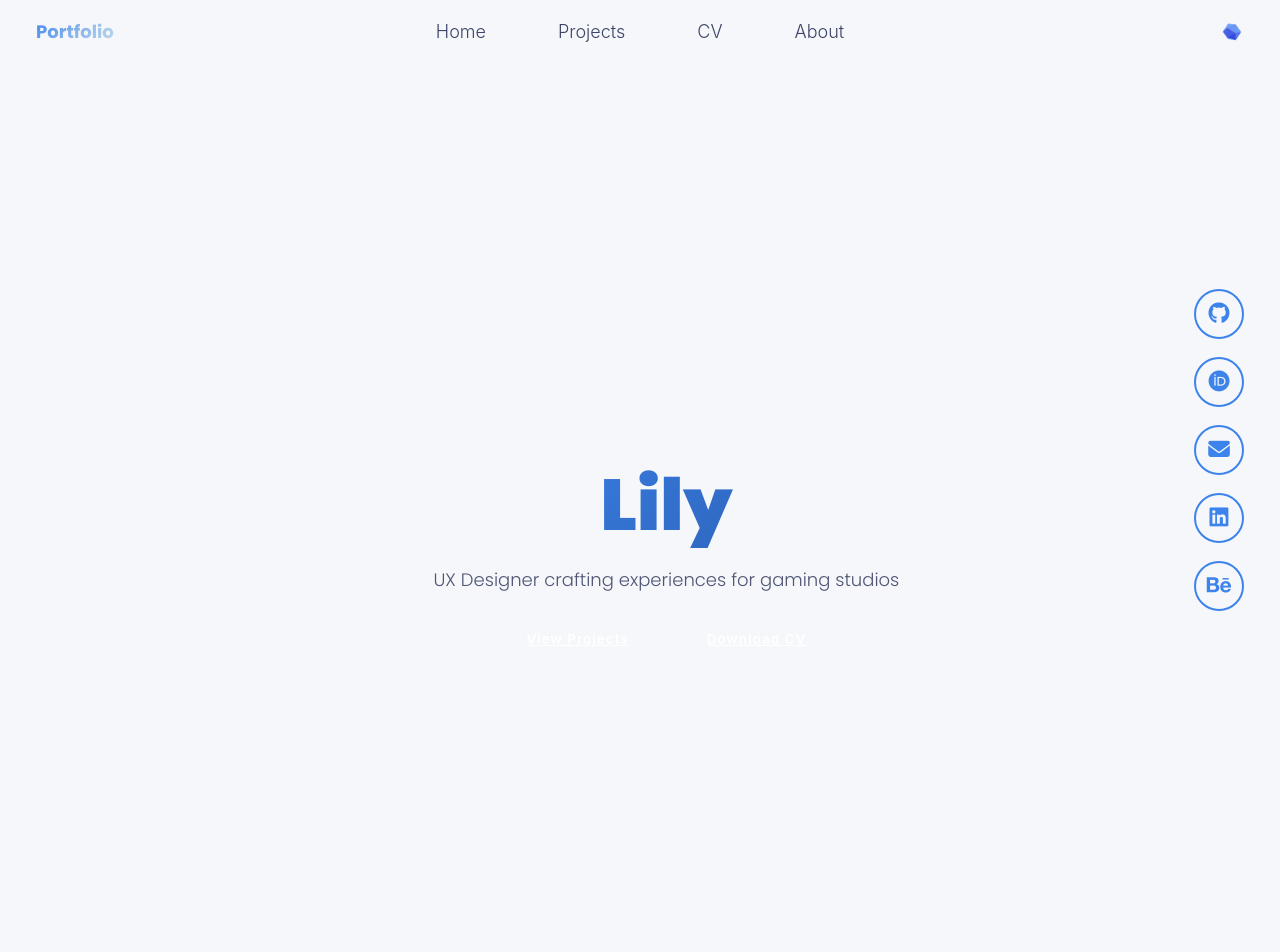
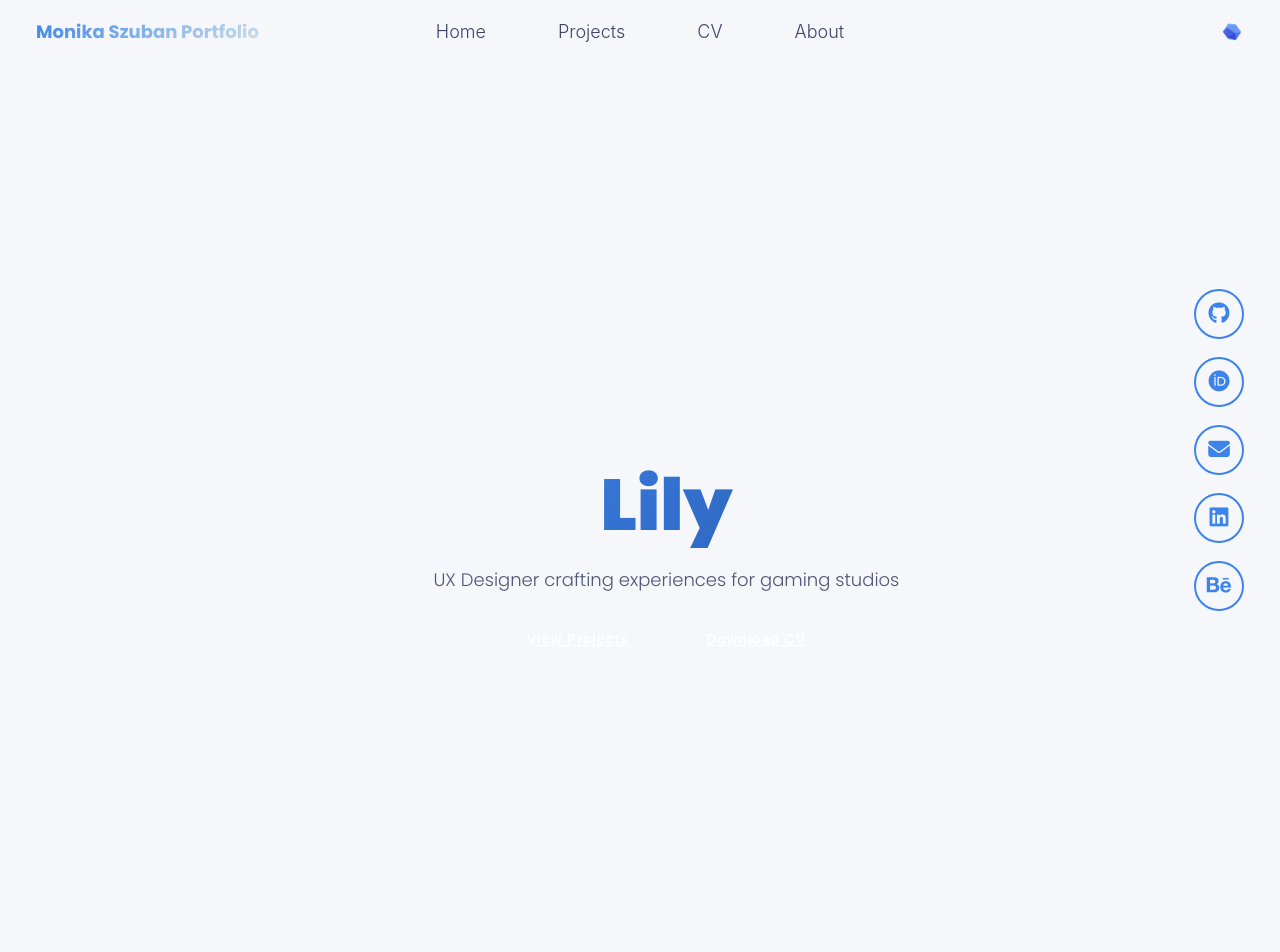
Before and after one commit to Mos6318/HackathonSecondTry, a Jekyll site: the page built from _pages/about.md, in a window 1280 px wide. Shown: the top 952 px of the page. Built offline with Jekyll 4.4.1, drawn with Linux system fonts in a browser that asks for light colours; a script bundle is joined from its source files by our own code; library files that are not in the unit come from our copies.

Commit message:
Update site configuration

```diff
--- a/_config.yml
+++ b/_config.yml
@@ -9,7 +9,7 @@
 # Basic Site Settings
 locale                   : "en-US"
 site_theme               : "neon" # The available themes options are "default", "air", "sunrise", "mint", "dirt", "contrast", and "neon"
-title                    : "Portfolio"
+title                    : "Monika Szuban Portfolio"
 title_separator          : "-"
 name                     : &name "Monika Szuban"
 description              : &description "What we know is a drop, what we don't know is an ocean."
```
